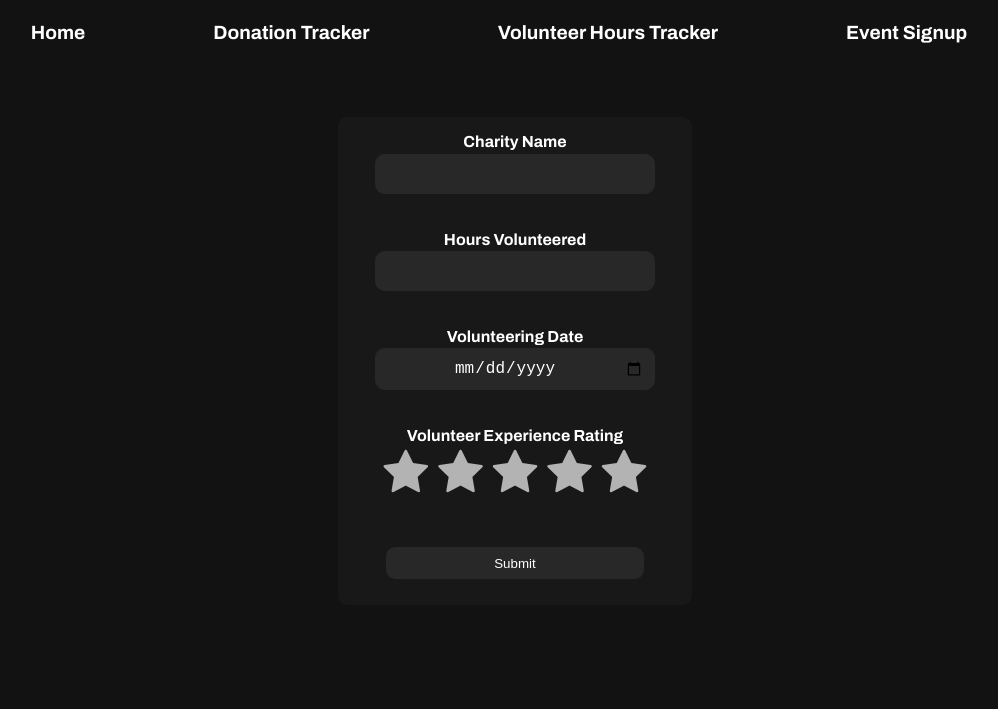
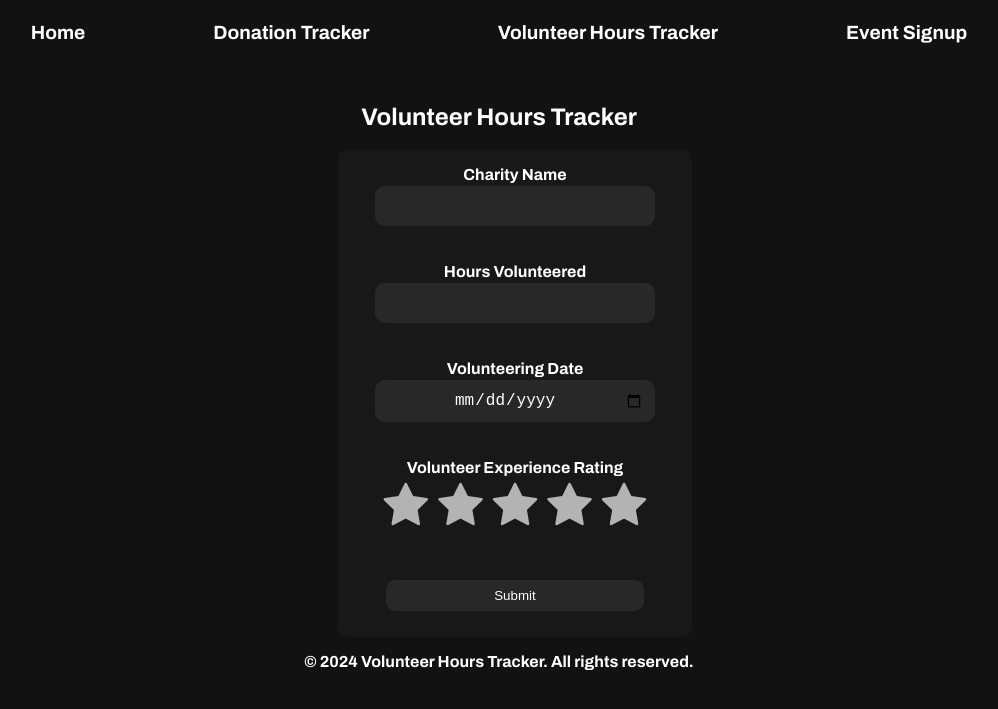
Before and after one commit to hzz4343/Community-Support-Tracker, a website: page volunteer-hours-tracker/volunteer-hours-tracker.html in a window 1280 px wide. Shown: the part 87-796 px from the top of the page, without its empty margins (141-1139 px from the left). Drawn offline with Linux system fonts and the light colour scheme.

Commit message:
Update volunteer-hours-tracker.html with h2 and footer.

```diff
--- a/volunteer-hours-tracker/volunteer-hours-tracker-styles.css
+++ b/volunteer-hours-tracker/volunteer-hours-tracker-styles.css
@@ -10,7 +10,7 @@ body {
     align-items: center;
     text-align: center;
     min-height: 100vh;
-    padding-top: 3rem;
+    padding-top: 4.5rem;
 }
 
 header {
--- a/volunteer-hours-tracker/volunteer-hours-tracker.html
+++ b/volunteer-hours-tracker/volunteer-hours-tracker.html
@@ -33,6 +33,7 @@
         </nav>
     </header>
     <main>
+        <h2>Volunteer Hours Tracker</h2>
         <form id="volunteer-hours-form" action="httpbin.org/post" method="post">
 
             <div class="charityName">
@@ -75,6 +76,9 @@
             </div>
         </form>
     </main>
+    <footer>
+        <p>&copy; 2024 Volunteer Hours Tracker. All rights reserved.</p>
+    </footer>
     <script src="./volunteer-hours-tracker-script.js"></script>
 </body>
 
```
